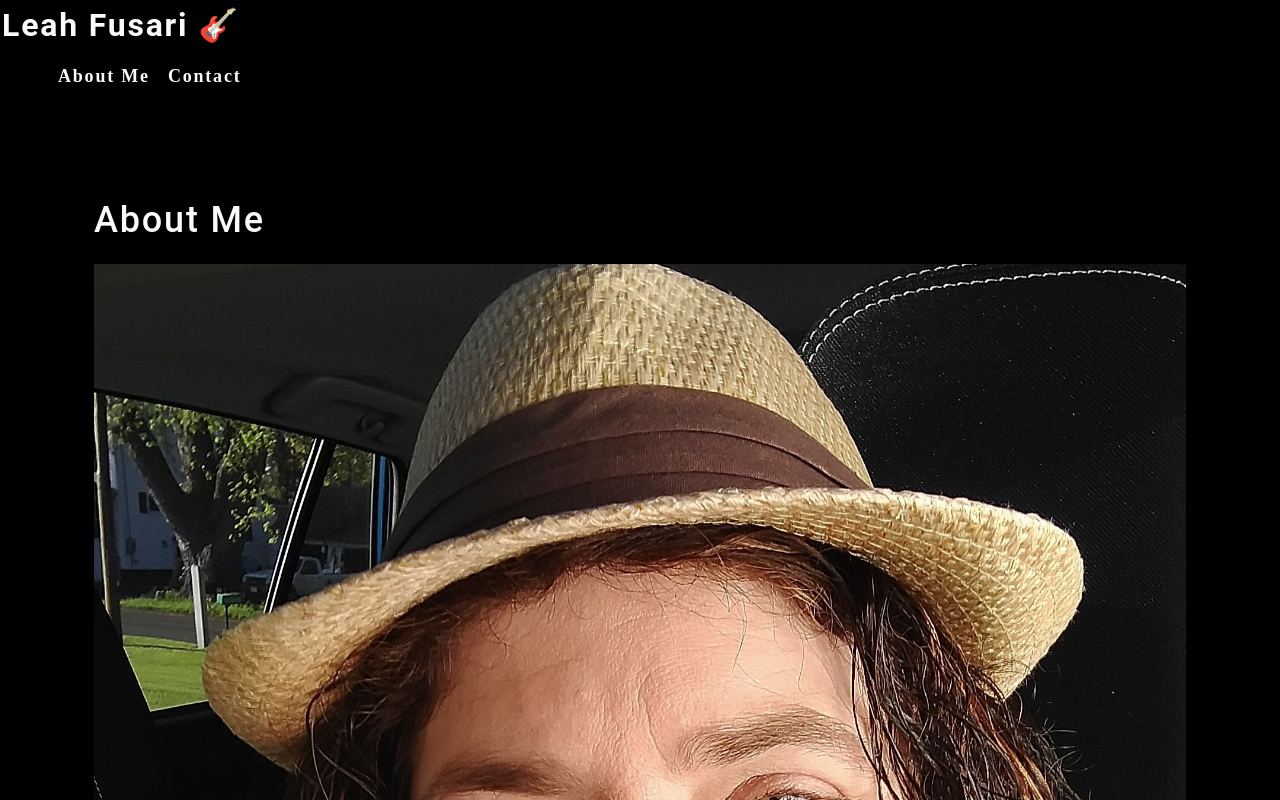
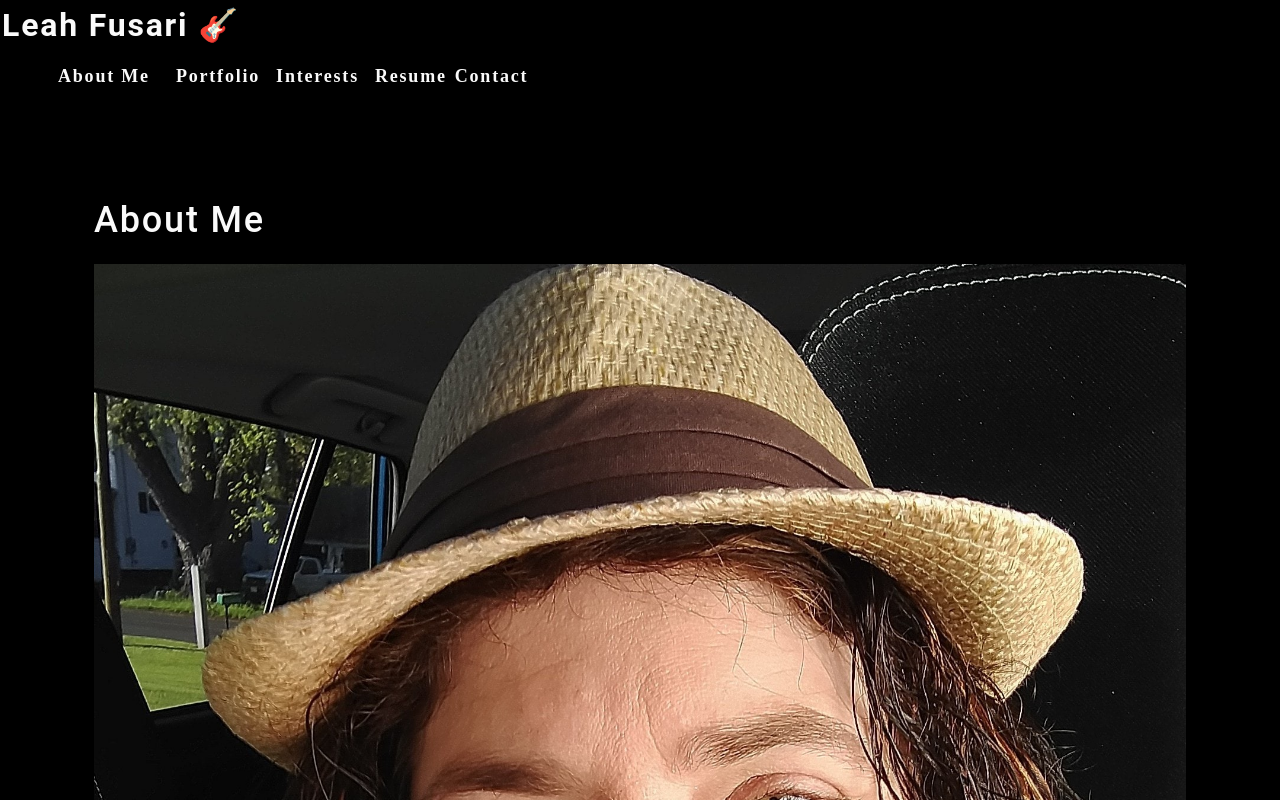
Before and after one commit to LeahFusari/leah-fusari-portfolio, a React (Create React App) app: page / in a window 1280 px wide. Shown: the top 800 px of the page. Built offline with nearby package versions, Linux system fonts and the light colour scheme.

Commit message:
Added sections to the nav

```diff
--- a/src/components/Nav/index.js
+++ b/src/components/Nav/index.js
@@ -1,7 +1,20 @@
 import React from 'react';
 
 function Nav() {
-
+    const sections = [
+        {
+            name: "Portfolio",
+            description: "Website projects that I have built or contributed to.",
+        },
+        {
+            name: "Interests",
+            description: "Some of my non-web development interests."
+        },
+        {
+            name: "Resume",
+            description: "My downloadable resume.",
+        },
+    ];
     return (
         <header>
             <h2>
@@ -12,10 +25,15 @@ function Nav() {
             <nav>
                 <ul className="flex-row">
                     <li className="mx-2">
-              <a href="#about">
-                About Me
-              </a>
+                        <a href="#about">About Me</a>
                     </li>
+
+                    {sections.map((sections) => (
+                        <li className="mx-1" key={sections.name}>
+                            <span>{sections.name}</span>
+                        </li>
+                    ))}
+
                     <li>
                         <span>Contact</span>
                     </li>
```
Lines whose indentation alone changed are shown as unchanged.
